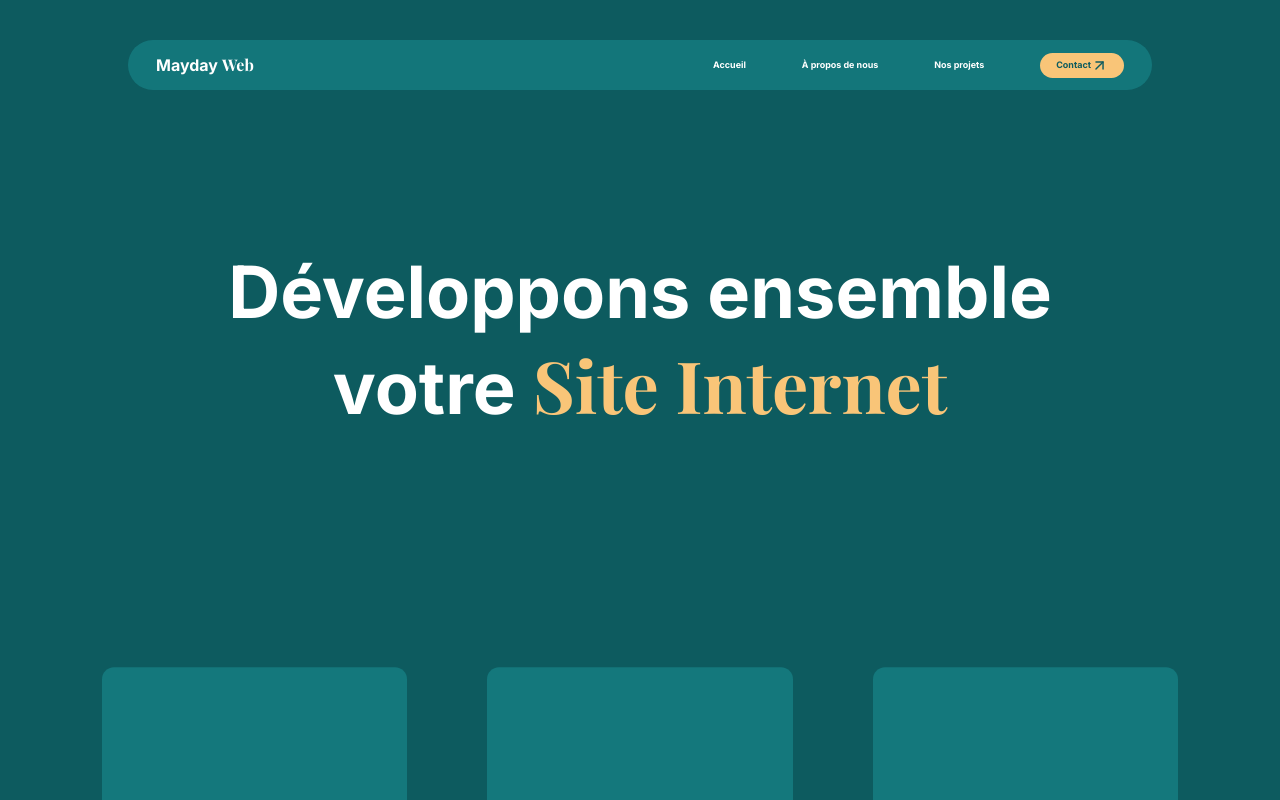
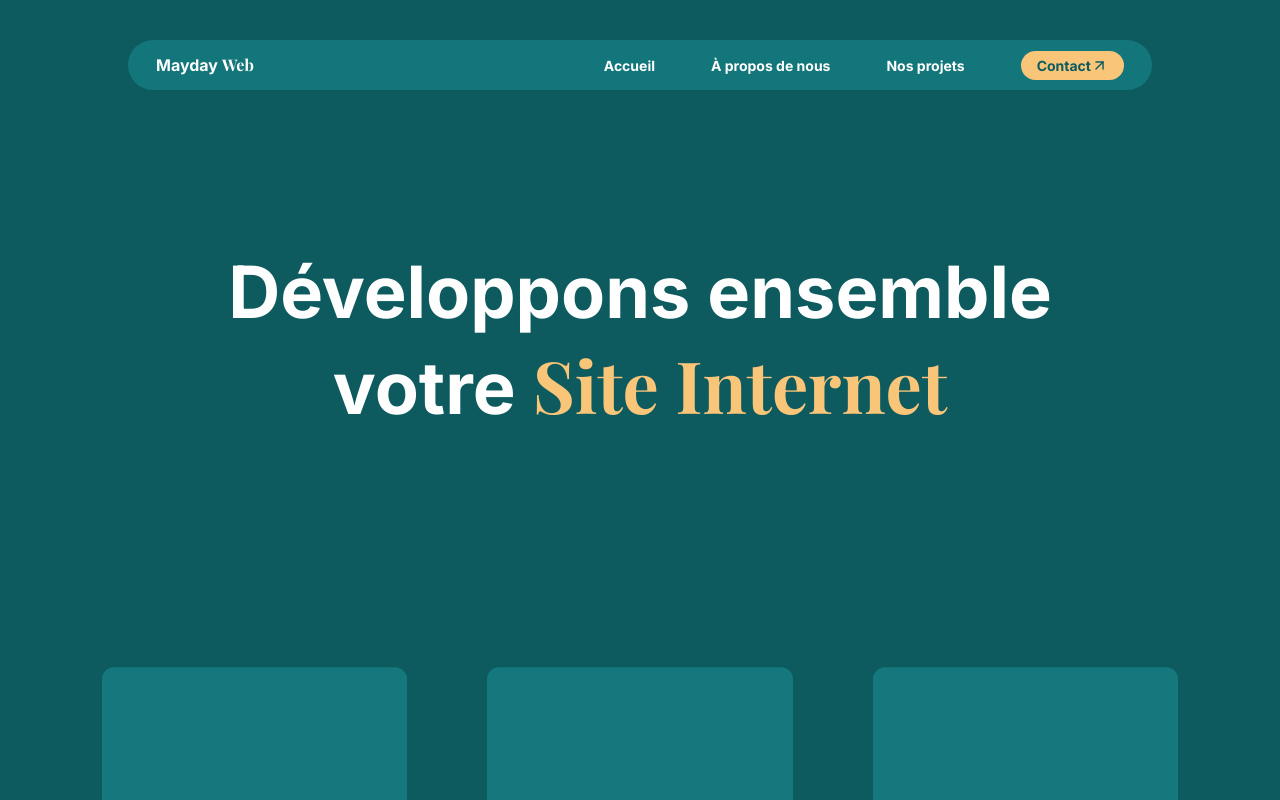
Before and after one commit to Benooux34/maydaywebv1, a Next.js app: page / in a window 1280 px wide. Shown: the top 800 px of the page. Built offline with nearby package versions, Linux system fonts and the light colour scheme; a web font is replaced by a local one.

Commit message:
header + hero fix

```diff
--- a/src/components/Header.tsx
+++ b/src/components/Header.tsx
@@ -18,7 +18,7 @@ function Header() {
                 <span className={`${pd.className}`}>Web</span>
             </div>
         </Link>
-        <div className='flex items-center justify-center text-white text-[0.7vw] font-bold space-x-14'>
+        <div className='flex items-center justify-center text-white text-[14px] font-bold space-x-14'>
             <Link className='hidden lg:flex' href="./">
                 <span>Accueil</span>
             </Link>
@@ -30,7 +30,7 @@ function Header() {
             </Link>
             <Link href="/contact">
                 <div className='flex items-center justify-center bg-[#F9C578] text-[#0D5B5F] rounded-full px-4 py-1'>
-                    <span className='text-[12px] lg:text-[0.7vw] font-bold'>Contact</span>
+                    <span className='text-[12px] lg:text-[14px] font-bold'>Contact</span>
                     <FiArrowUpRight className='h-[17px] w-[17px]' />
                 </div>
             </Link>
```
